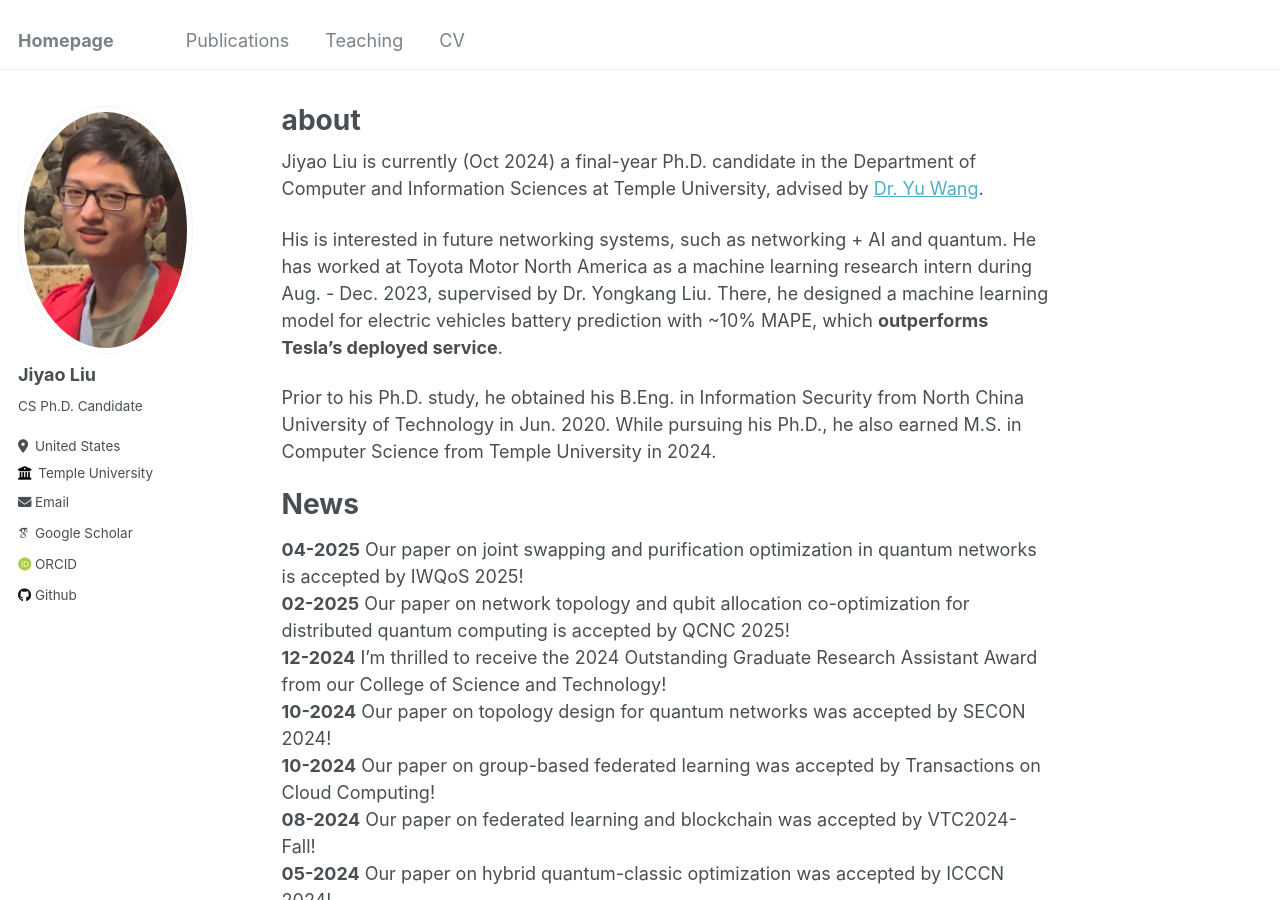
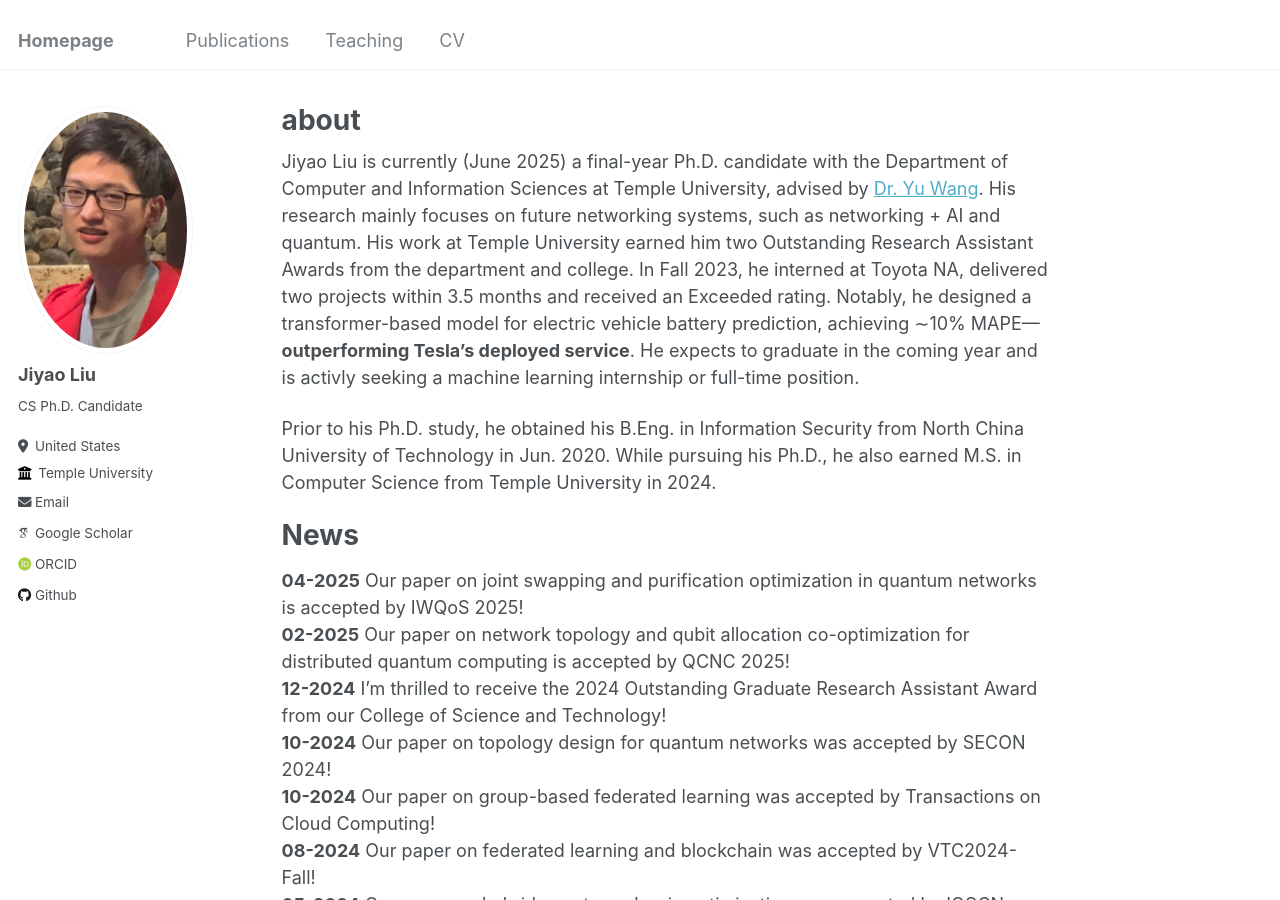
Before and after one commit to Jiyao17/jiyao17.github.io, a Jekyll site: the page built from _pages/about.md, in a window 1280 px wide and 900 px high. Built offline with Jekyll 4.4.1, drawn with Linux system fonts in a browser that asks for light colours; some web fonts are replaced.

Commit message:
update about

```diff
--- a/_pages/about.md
+++ b/_pages/about.md
@@ -7,9 +7,8 @@ redirect_from:
   - /about.html
 ---
 
-Jiyao Liu is currently (Oct 2024) a final-year Ph.D. candidate in the Department of Computer and Information Sciences at Temple University, advised by [Dr. Yu Wang](https://cis.temple.edu/~yu/){:target="_blank"}.
+Jiyao Liu is currently (June 2025) a final-year Ph.D. candidate with the Department of Computer and Information Sciences at Temple University, advised by [Dr. Yu Wang](https://cis.temple.edu/~yu/){:target="_blank"}. His research mainly focuses on future networking systems, such as networking + AI and quantum. His work at Temple University earned him two Outstanding Research Assistant Awards from the department and college. In Fall 2023, he interned at Toyota NA, delivered two projects within 3.5 months and received an Exceeded rating. Notably, he designed a transformer-based model for electric vehicle battery prediction, achieving ∼10% MAPE—**outperforming Tesla’s deployed service**. He expects to graduate in the coming year and is activly seeking a machine learning internship or full-time position.
 
-His is interested in future networking systems, such as networking + AI and quantum. He has worked at Toyota Motor North America as a machine learning research intern during Aug. - Dec. 2023, supervised by Dr. Yongkang Liu. There, he designed a machine learning model for electric vehicles battery prediction with ~10% MAPE, which **outperforms Tesla's deployed service**.
 
 Prior to his Ph.D. study, he obtained his B.Eng. in Information Security from North China University of Technology in Jun. 2020. While pursuing his Ph.D., he also earned M.S. in Computer Science from Temple University in 2024.
 
```
Also changed, not shown: _pages/cv.md (+1 -1 lines).
